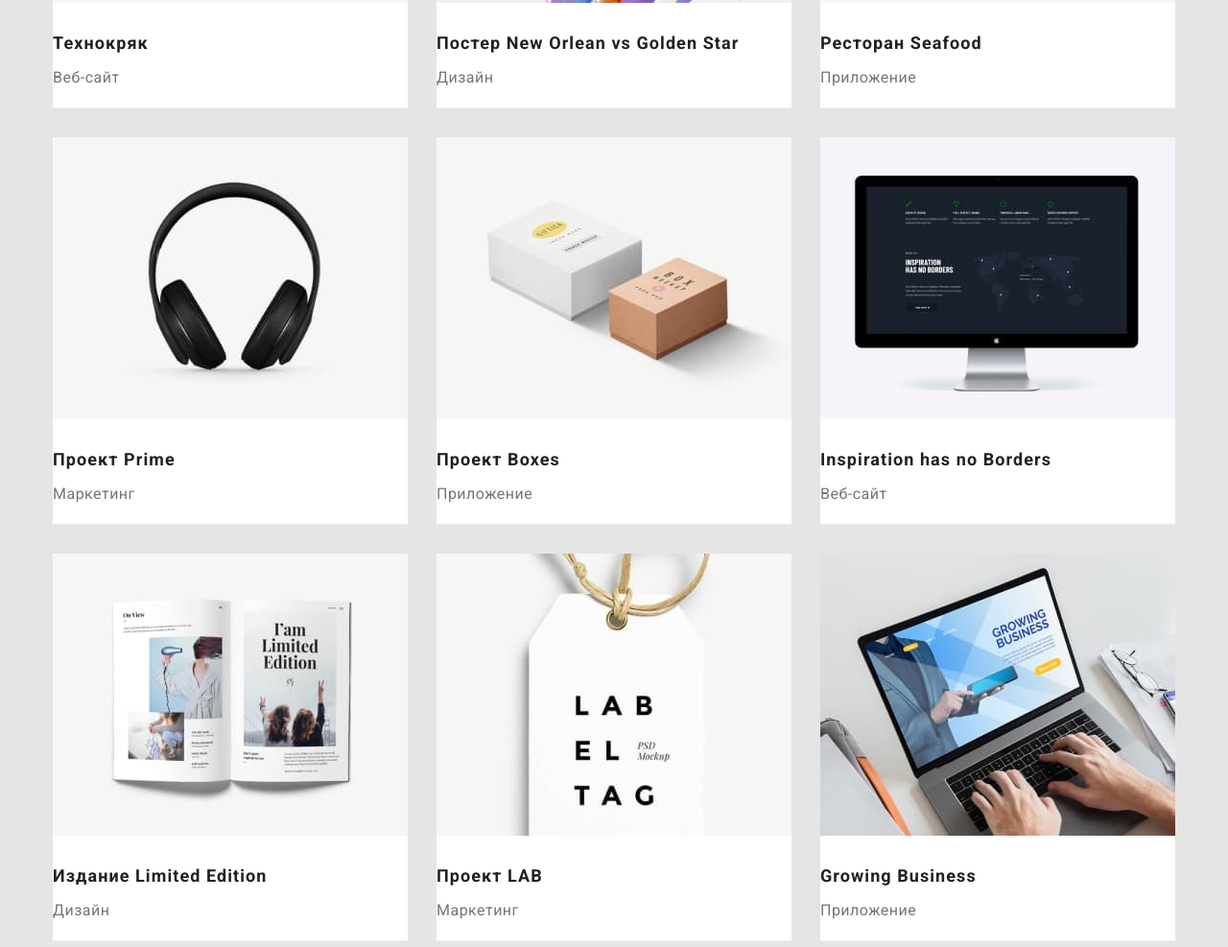
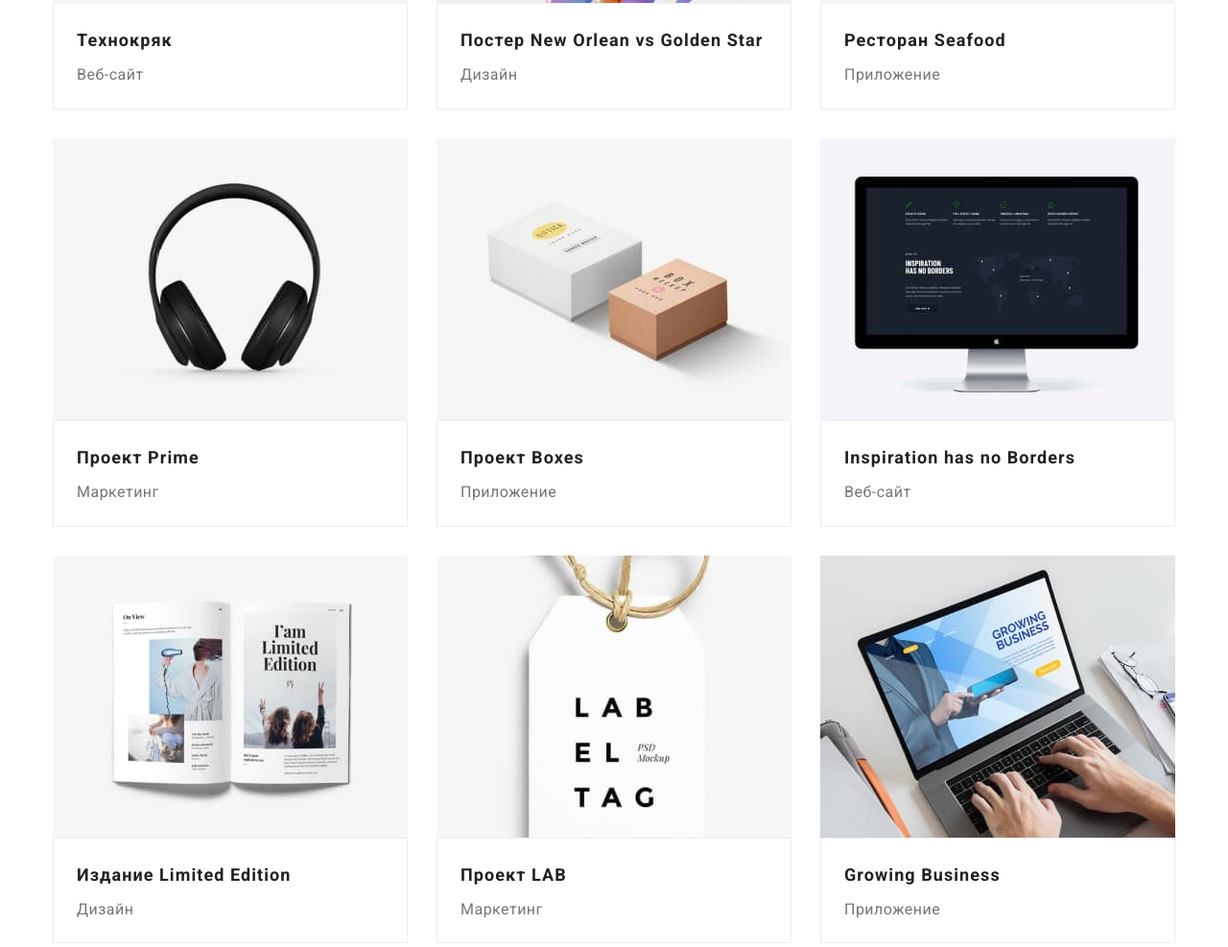
Before and after one commit to Evgeniy-Belyanchenko/goit-markup-hw-03, a plain HTML site: page portfolio.html in a window 1280 px wide. Shown: the part 554-1541 px from the top of the page at 96% size. Drawn offline with nearby package versions, Linux system fonts and the light colour scheme.

```diff
--- a/css/style.css
+++ b/css/style.css
@@ -12,7 +12,7 @@
 }
 
 body {
-  background-color: var(--primary-bg-color);
+  background-color: var(--color-white);
   color: var(--primary-text-color);
   font-family: Roboto, sans-serif;
 }
@@ -21,6 +21,11 @@
 
 a {
   text-decoration: none;
+}
+
+img {
+  display: block;
+  background-color: red;
 }
 
 h1,
@@ -266,7 +271,6 @@
 
 .team-item {
   width: 270px;
-  height: 368px;
 
   background: #ffffff;
 
@@ -393,18 +397,18 @@
 
 .work-item {
   width: 370px;
-  height: 404px;
 
   margin-right: 30px;
   margin-bottom: 30px;
 
   background: var(--color-white);
-  border-bottom: 1px solid #eeeeee;
+
   box-sizing: border-box;
 }
 
-.work-img {
-  margin-bottom: 20px;
+.work-border {
+  border: 1px solid #eeeeee;
+  padding: 20px 24px;
 }
 
 .work-title {
--- a/portfolio.html
+++ b/portfolio.html
@@ -79,64 +79,82 @@
 
                 <li class="work-item">
                     <img class="work-img" src="./images/project/img1.jpg" alt="Ноутбук на котором открыт сайт" width="370" height="294">
+                    <div class="work-border">
                         <h2 class="work-title">Технокряк</h2>
                         <p class="work-text">Веб-сайт</p>
+                    </div>
                 </li>
 
                 <li class="work-item">
                     <img class="work-img
                     " src="./images/project/img2.jpg" alt="Два баскетболиста играют с мячом" width="370" height="294">
+                    <div class="work-border">
                         <h2 class="work-title">Постер New Orlean vs Golden Star</h2>
                         <p class="work-text">Дизайн</p>
+                    </div>
                 </li>
 
                 <li class="work-item">
                     <img class="work-img
                     " src="./images/project/img3.jpg" alt="Логотип ресторана" width="370" height="294">
+                    <div class="work-border">
                         <h2 class="work-title">Ресторан Seafood</h2>
                     <p class="work-text">Приложение</p>
+                    </div>
                 </li>
 
                 <li class="work-item">
                     <img class="work-img
                     " src="./images/project/img4.jpg" alt="Изображение наушников" width="370" height="294">
+                    <div class="work-border">
                         <h2 class="work-title">Проект Prime</h2>
                     <p class="work-text">Маркетинг</p>
+                    </div>
                 </li>
 
                 <li class="work-item">
                     <img class="work-img
                     " src="./images/project/img5.jpg" alt="Две коробки" width="370" height="294">
+                    <div class="work-border">
                         <h2 class="work-title">Проект Boxes</h2>
                     <p class="work-text">Приложение</p>
+                    </div>
                 </li>
 
                 <li class="work-item">
                     <img class="work-img
                     " src="./images/project/img6.jpg" alt="Монитор с открытым сайтом" width="370" height="294">
+                    <div class="work-border">
                         <h2 class="work-title">Inspiration has no Borders</h2>
                     <p class="work-text">Веб-сайт</p>
+                    </div>
                 </li>
 
                 <li class="work-item">
                     <img class="work-img
                     " src="./images/project/img7.jpg" alt="Развёрнутая книга" width="370" height="294">
+                    <div class="work-border">
                         <h2 class="work-title">Издание Limited Edition</h2>
                     <p class="work-text">Дизайн</p>
+                    </div>
                 </li>
 
                 <li class="work-item">
                     <img class="work-img
                     " src="./images/project/img8.jpg" alt="Изображение лейбл" width="370" height="294">
+                    <div class="work-border">
                         <h2 class="work-title">Проект LAB</h2>
                     <p class="work-text">Маркетинг</p>
+                    </div>
                 </li>
 
                 <li class="work-item">
                     <img class="work-img
                     " src="./images/project/img9.jpg" alt="Человек работает за ноутбуком" width="370" height="294">
+                    <div class="work-border">
                         <h2 class="work-title">Growing Business</h2>
                     <p class="work-text">Приложение</p>
+                    </div>
                 </li>
 
             </ul>
```
Lines whose indentation alone changed are shown as unchanged.
